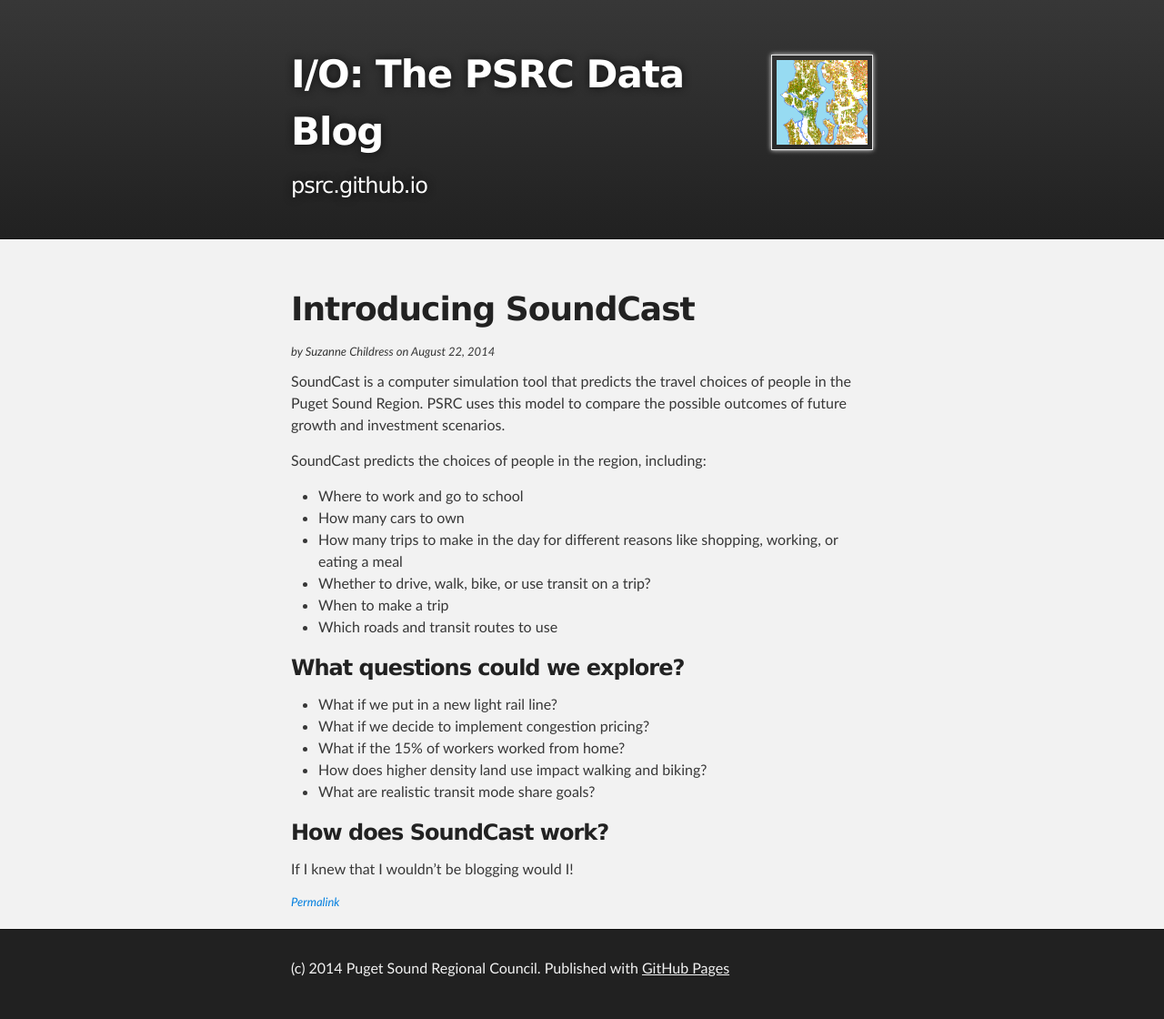
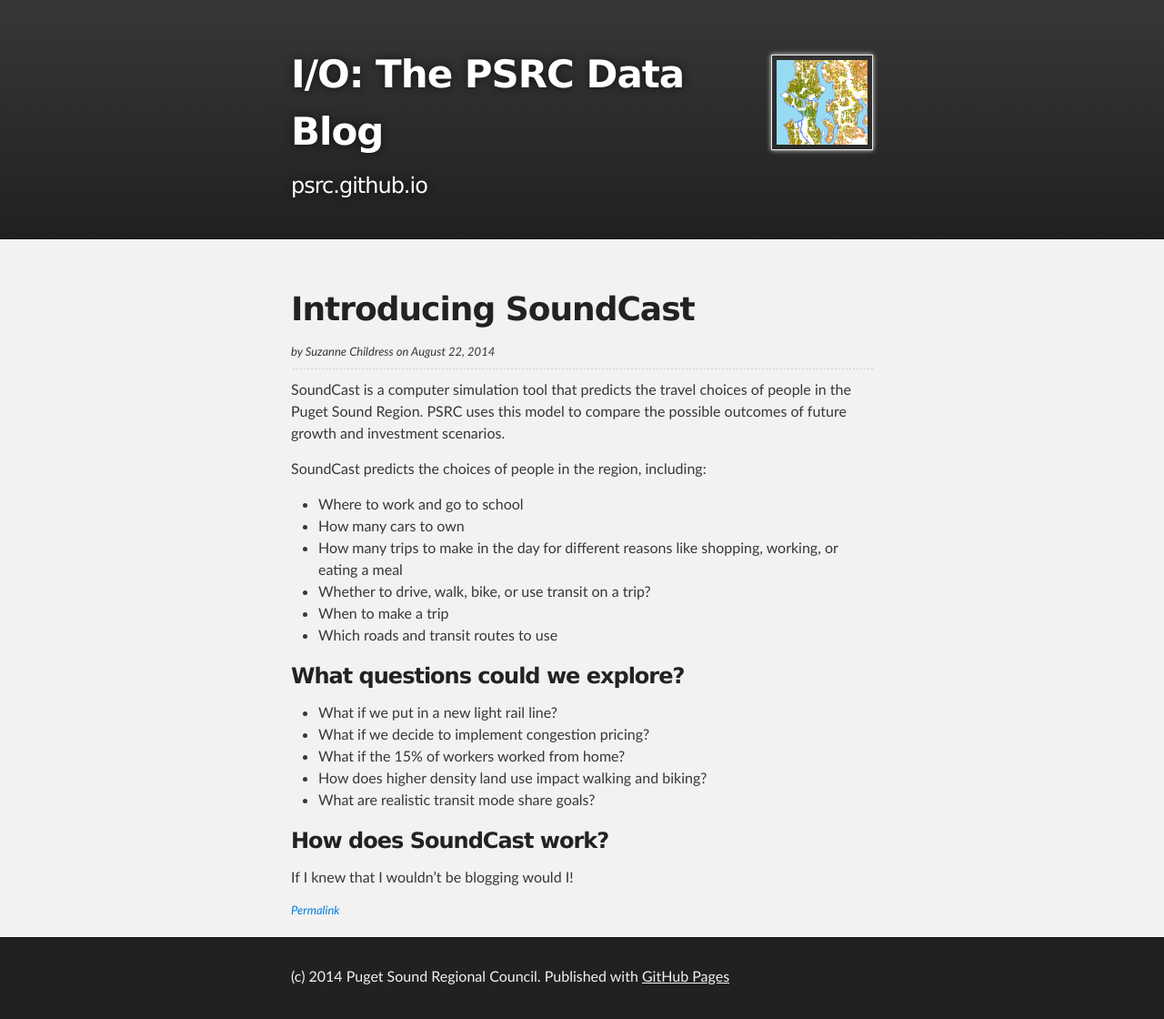
Before and after one commit to psrc/psrc.github.io, a Jekyll site: the page built from _posts/2014-08-22-What-Is-SoundCast.md, in a window 1280 px wide. Shown: the whole page at 91% size. Built offline with Jekyll 4.4.1, drawn with Linux system fonts in a browser that asks for light colours.

Commit message:
cleanup!

```diff
--- a/_layouts/post.html
+++ b/_layouts/post.html
@@ -9,6 +9,8 @@
   </div>
 
   <div class="entry">
+  <hr/>
+
     {{ content }}
   </div>
 
--- a/index.html
+++ b/index.html
@@ -4,7 +4,7 @@
 
 <div class="intro-text">
 
-<p>You've found <b>I/O<b>, the technical "nerd blog" from the
+<p>You've found <strong>I/O</strong>, the technical "nerd blog" from the
 <a href="http://www.psrc.org">Puget Sound Regional Council</a> in Seattle, Washington.
 We blog about data, analytics, and the tools we use to support the Seattle region's
 transportation planning, economic development, and growth management strategies.</p>
--- a/stylesheets/stylesheet.css
+++ b/stylesheets/stylesheet.css
@@ -319,6 +319,10 @@
   text-shadow: #111 0px 0px 10px;
 }
 
+#project_title a {
+	color: #fff;
+}
+
 #project_tagline {
   color: #fff;
   font-size: 24px;
@@ -326,6 +330,11 @@
   background: none;
   text-shadow: #111 0px 0px 10px;
 }
+
+#project_tagline a {
+	color: #fff;
+}
+
 
 #downloads {
   position: absolute;
```
